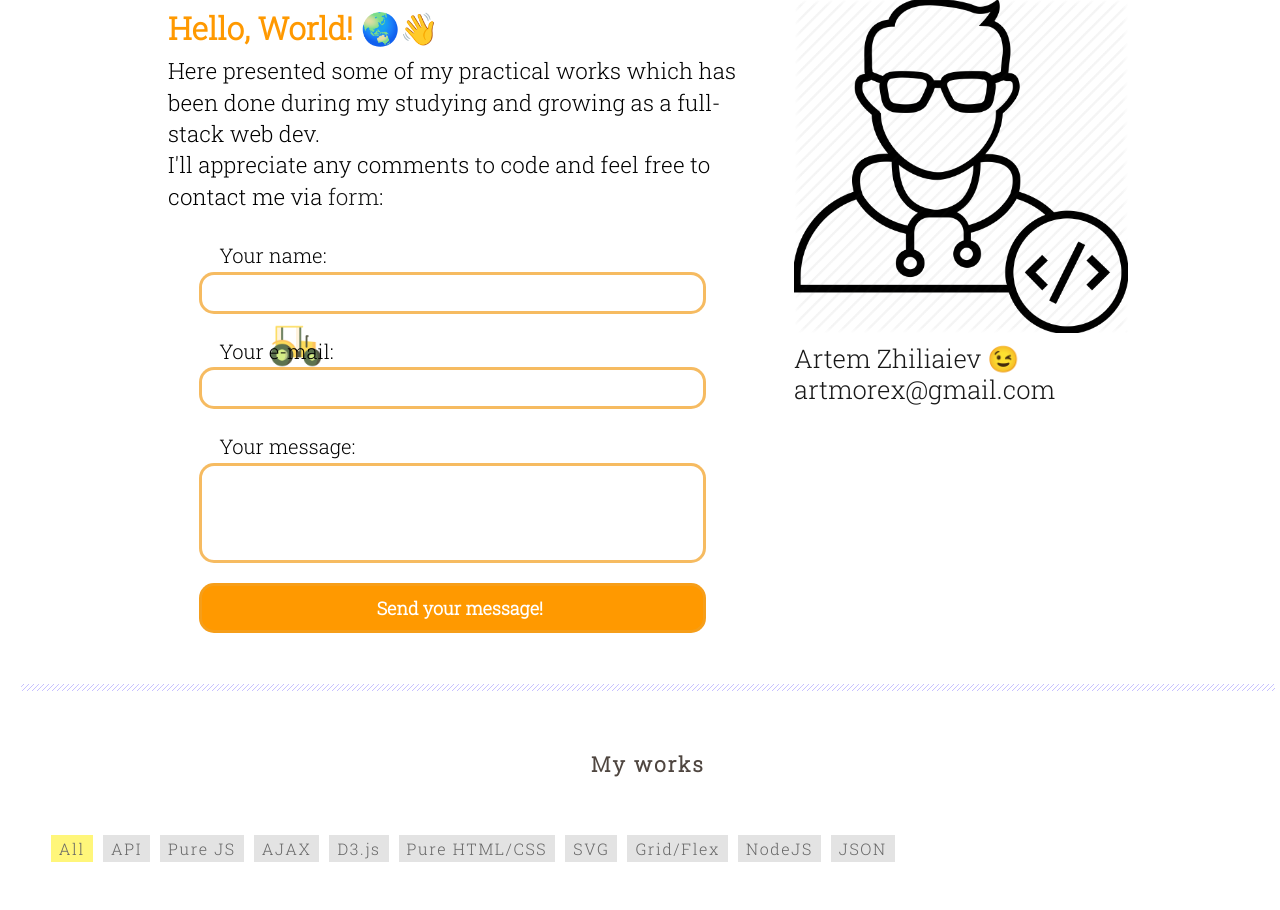
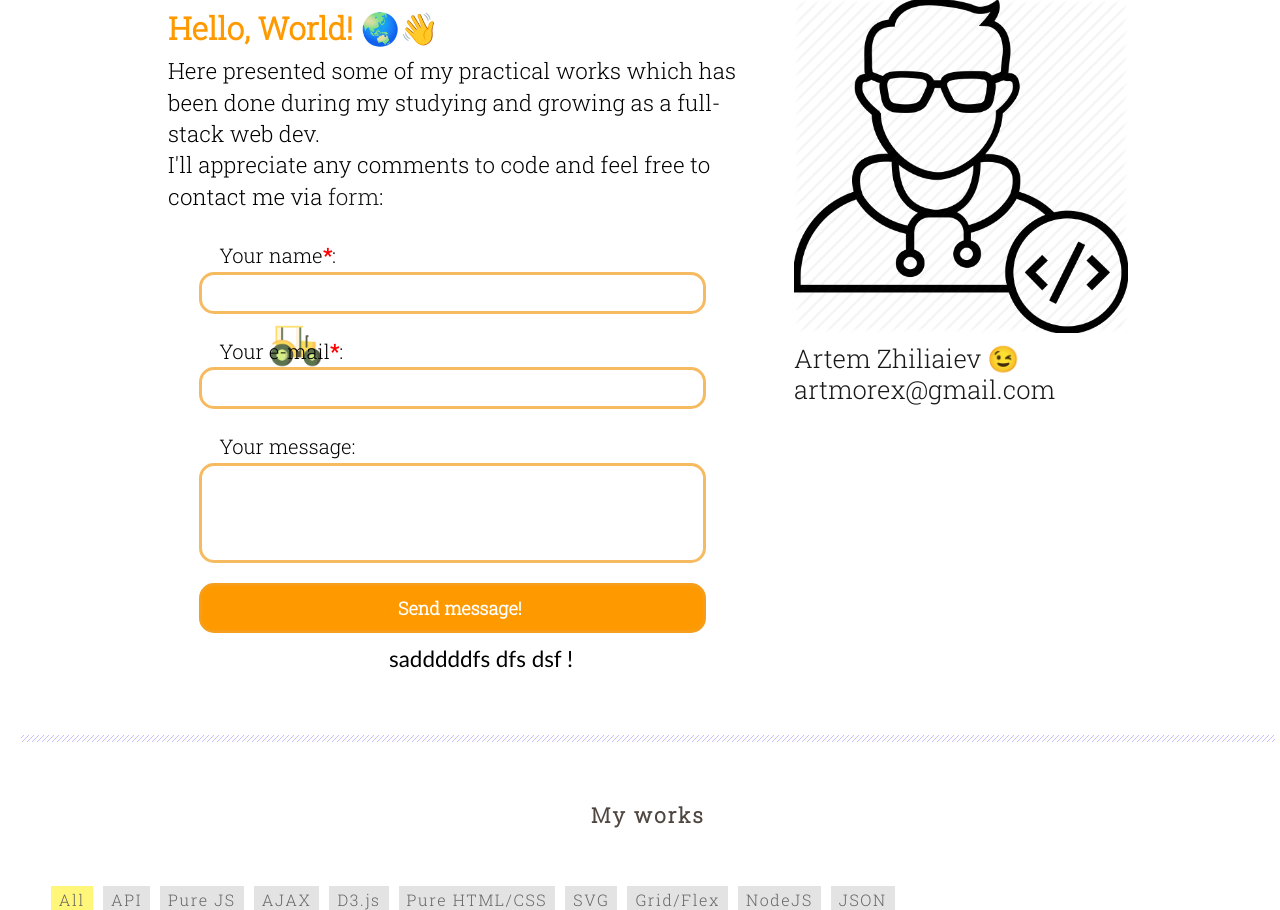
Before and after one commit to Artmorex/portfolio, a PHP site: page / in a window 1280 px wide. Shown: the part 21-931 px from the top of the page. Run offline with PHP 8.4, Linux system fonts and the light colour scheme; some libraries are stand-ins or nearby versions.

Commit message:
add favicon, add POST method php

```diff
--- a/index.html
+++ b/index.html
@@ -5,10 +5,11 @@
 	<title>Artem Zhiliaiev</title>
 	<meta name="description" content="">
 	<meta name="viewport" content="width=device-width">
+	<link rel="icon" href="images/favicon.png" type="image/png">
 	<link rel="preconnect" href="https://fonts.gstatic.com">
 	<link href="https://fonts.googleapis.com/css2?family=Roboto+Slab:wght@100;300&display=swap" rel="stylesheet">
 	<link href="https://fonts.googleapis.com/css2?family=Dosis&display=swap" rel="stylesheet">
-	<link rel="stylesheet/less" href="bower_components/font-awesome/css/font-awesome.css">
+	<link rel="stylesheet" href="bower_components/font-awesome/css/font-awesome.css">
 	<link rel="stylesheet" href="styles/resetCSS.css">
 	<link rel="stylesheet" href="styles/main.css">
 	<link rel="stylesheet" href="styles/filter-animations.css">
@@ -29,15 +30,14 @@
 					<div class="tractor" id="tractor1"></div>
 					<div class="tractor" id="tractor2"></div>
 
-					<form id="waterform" method="post">
-
+					<form id="waterform">
 						<div class="formgroup" id="name-form">
-							<label for="name">Your name:</label>
+							<label for="name">Your name<span>*</span>:</label>
 							<input type="text" id="name" name="name" />
 						</div>
 
 						<div class="formgroup" id="email-form">
-							<label for="email">Your e-mail:</label>
+							<label for="email">Your e-mail<span>*</span>:</label>
 							<input type="email" id="email" name="email" />
 						</div>
 
@@ -46,9 +46,9 @@
 							<textarea id="message" name="message"></textarea>
 						</div>
 
-						<input type="submit" value="Send your message!" />
+						<input type="submit" value="Send message!" />
 					</form>
-
+					<div class="response" id="response">sadddddfs dfs dsf !</div>
 				</div>
 	      	</div>
 		    <div class="logo hvr-float">
@@ -57,7 +57,7 @@
 					<a href="https://github.com/ArtemZapp/portfolio">Artem Zhiliaiev 😉</a>
 				</p>
 				<div>
-					artmorex@gmail.com
+					<a href="mailto:artmorex@gmail.com">artmorex@gmail.com</a>
 				</div>
 		    </div>
 	    </header>
@@ -72,17 +72,19 @@
 			</div> <!-- end works-header -->
 			<div class="works-content require-works">
 			</div> <!-- end works-content -->
-	    </article>  <!-- end works -->
+		</article>  <!-- end works -->
 
-	<!-- <footer>
+	<div class="separator"></div>
+
+	<footer>
 		<div class="footer-content">
-			<span class="copyright"><i class="fa fa-copyright"></i> 2020 Zhiliaiev Artem</span>
+			<span class="copyright"><i class="fa fa-copyright"></i> 2021 Zhiliaiev Artem</span>
 			<span class="links">
 				<a href="https://www.linkedin.com/in/artem-zhiliaiev-20832913a/"><i class="fa fa-github"></i></a>
 				<a href="https://github.com/ArtemZapp/"><i class="fa fa-linkedin-square"></i></a>
 			</span>
 		</div>
-	</footer> -->
+	</footer>
 
   <script src="bower_components/jquery/dist/jquery.js"></script>
   <script src="bower_components/underscore/underscore.js"></script>
--- a/scripts/data.js
+++ b/scripts/data.js
@@ -4,7 +4,7 @@ var data = [
 		title: "Meta Parser",
 		description: "Parse Youtube via YouTube Analytics and Reporting APIs",
 		linkToDemo: "",
-		linkToCode: "",
+		linkToCode: "https://github.com/ArtemZapp/MetaParser",
 		image: "images/works-color/Meta.png",
 		tags: ["API", "Pure JS", "AJAX"]
 	},
@@ -40,7 +40,7 @@ var data = [
 		title: "jsMarathon WebGame",
 		description: "Pokemon WebGame. Serverside multiplayer WebGame",
 		linkToDemo: "",
-		linkToCode: "",
+		linkToCode: "https://github.com/ArtemZapp/jsMarathon",
 		image: "images/works-color/Game.png",
 		tags: ["AJAX", "NodeJS", "Pure JS"]
 	},
--- a/scripts/main.js
+++ b/scripts/main.js
@@ -160,3 +160,17 @@ $('document').ready(function () {
 	});
 
 });
+
+$('#waterform').submit(function () {
+	$.post(
+		'send.php', // адрес обработчика
+		$("#waterform").serialize(), // отправляемые данные
+		function (msg) { // получен ответ сервера
+			$('#waterform').hide('slow');
+			$('#tractor1').hide('slow');
+			$('#tractor2').hide('slow');
+			$('#response').html(msg);
+		}
+	);
+	return false;
+});
--- a/styles/main.css
+++ b/styles/main.css
@@ -68,10 +68,13 @@ p {
   margin-left: 10px;
 }
 .works-content {
-  width: 100%;
+  width: 93.75%;
+  display: grid;
+  grid-gap: 10px;
+  grid-template-columns: 1fr 1fr 1fr;
+  margin: auto;
 }
 .works-content .item-wrapper {
-  width: 33.33333333%;
   min-height: 250px;
   float: left;
 }
@@ -108,7 +111,7 @@ footer {
 }
 footer .footer-content .copyright {
   float: left;
-  font-size: 0.85em;
+  font-size: 1em;
   line-height: 40px;
 }
 footer .footer-content .links a {
@@ -148,8 +151,9 @@ footer .footer-content .links a:hover {
   .header p{
     font-size: 5vw;
   }
-  .works-content .item-wrapper {
-    width: 50%;
+  .works-content{
+    grid-template-columns: 1fr 1fr;
+    grid-gap: 20px;
   }
   .works-content .item-wrapper .view p {
     font-size: 0.7em;
@@ -169,9 +173,9 @@ footer .footer-content .links a:hover {
   .works .works-header .filter {
     display: inline-block;
   }
-  .works-content .item-wrapper {
-    width: 100%;
-    padding-bottom: 6%;
+  .works-content {
+    grid-template-columns: 1fr;
+    grid-gap: 40px;
   }
   .works-content .item-wrapper .img-div {
     width: 96%;
@@ -284,6 +288,10 @@ label{
 	margin-top: 20px;
 	padding-left: 20px;
 }
+label span{
+  color: red;
+  font-weight: 700;
+}
 .formgroup, .formgroup-active, .formgroup-error{
 	background-repeat: no-repeat;
 	background-position: right bottom;
@@ -309,3 +317,8 @@ label{
   font-weight: 600;
   font-size: 1.4em;
 }
+.response{
+  padding: 10px;
+  text-align: center;
+  font-family: 'Gill Sans', 'Gill Sans MT', Calibri, 'Trebuchet MS', sans-serif;
+}
```
Also changed, not shown: send.php (added, +23 -0 lines), images/favicon.png (added).
